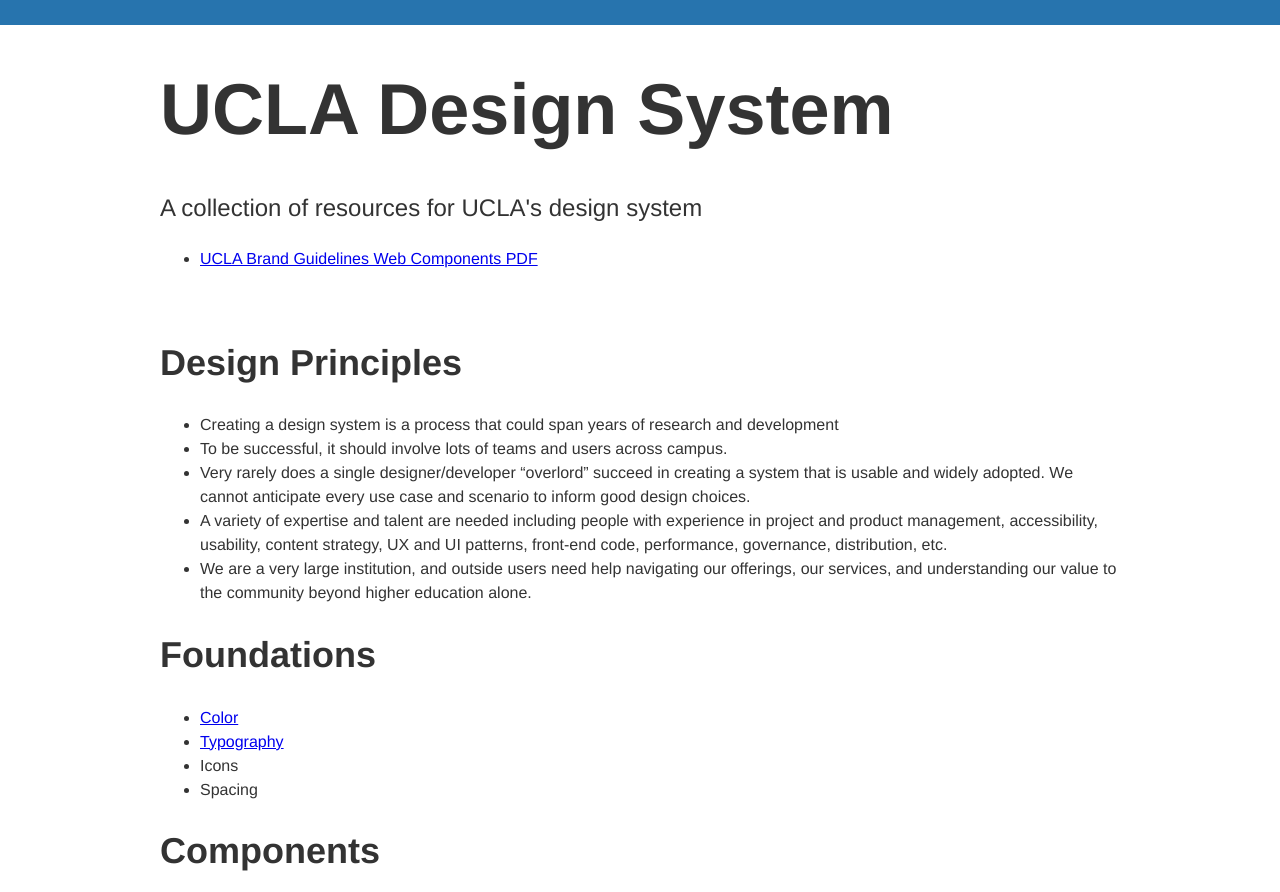
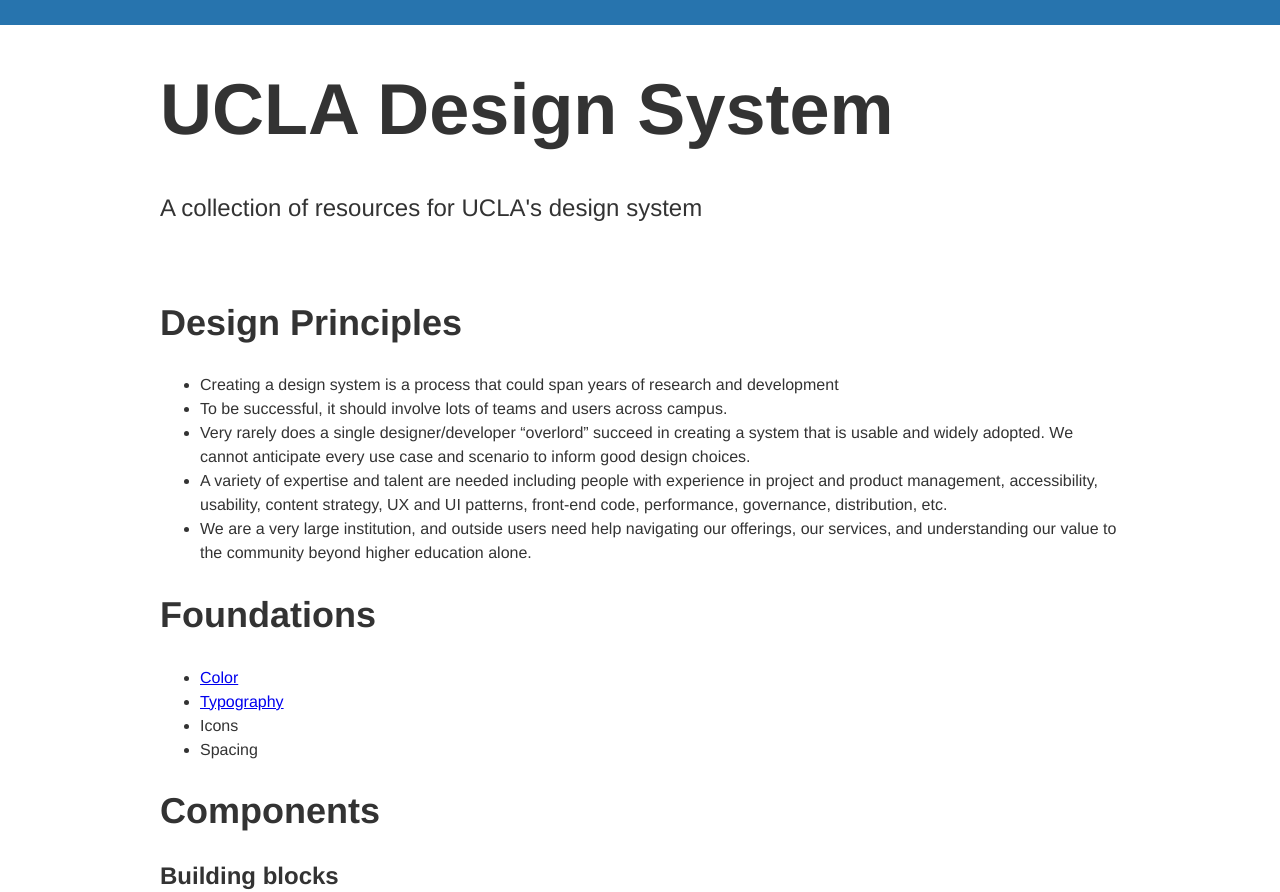
Before and after one commit to ucla-ux/starterkit, a website: page index.html in a window 1280 px wide. Shown: the top 892 px of the page. Drawn offline with Linux system fonts and the light colour scheme.

Commit message:
move link to pdf

```diff
--- a/index.html
+++ b/index.html
@@ -13,9 +13,6 @@
     <header>
       <h1>UCLA Design System</h1>
       <p class="standfirst">A collection of resources for UCLA's design system</p>
-      <ul>
-        <li><a href="assets/pdf/UCLA-Brand-Guidelines-Web-V1.0-20190531.pdf">UCLA Brand Guidelines Web Components PDF</a></li>
-      </ul>
     </header>
     <main>
       <article>
```
